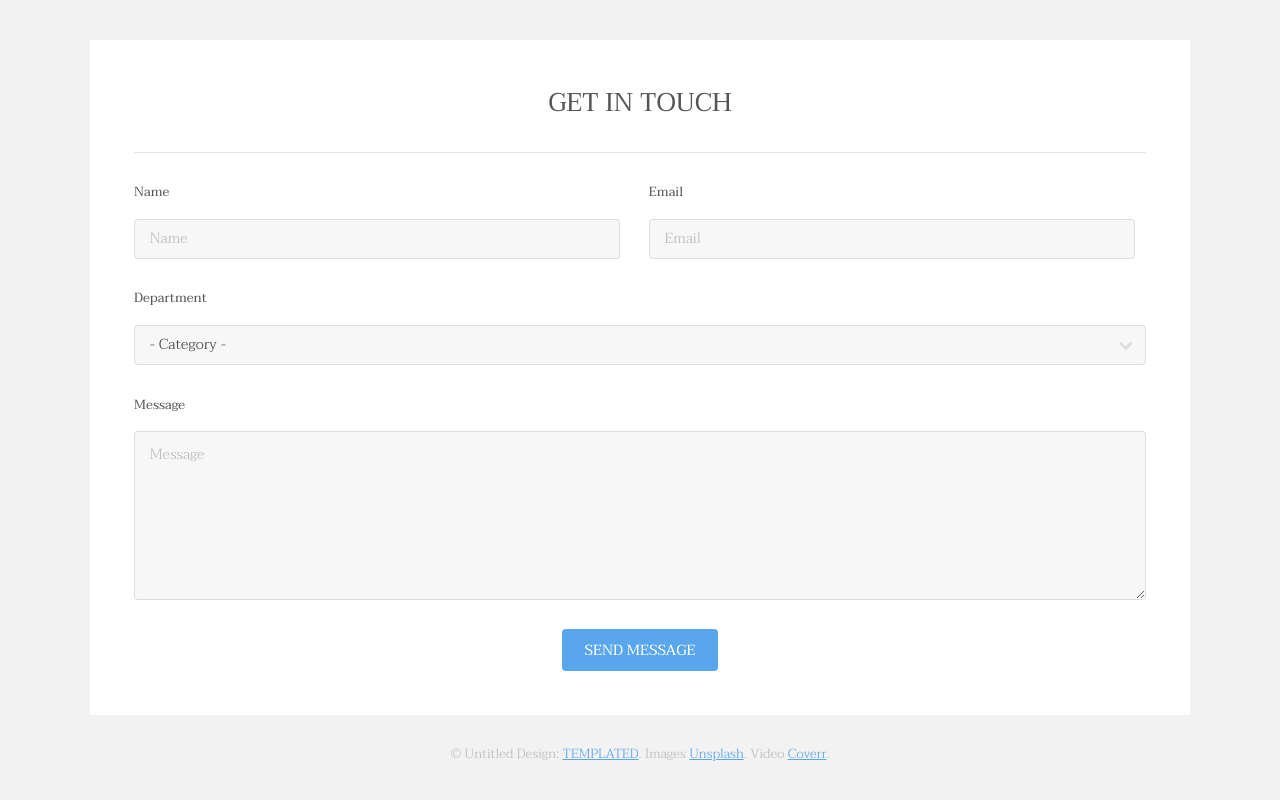
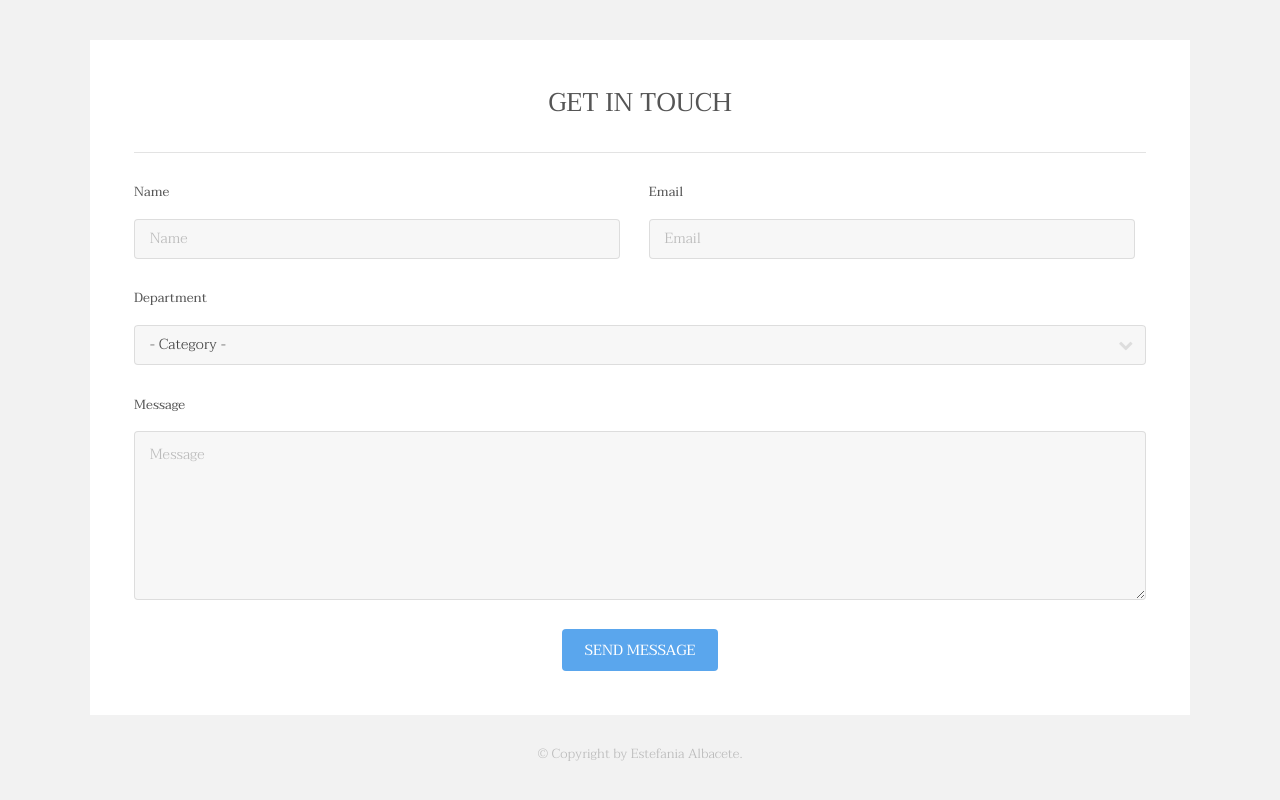
Before and after one commit to Estefania1988/04_REP_METROPOLITA, a plain HTML site: page index.html in a window 1280 px wide. Shown: the part 3231-4031 px from the top of the page. Drawn offline with Linux system fonts and the light colour scheme.

Commit message:
Cambios en el pie de página por Estefania

```diff
--- a/index.html
+++ b/index.html
@@ -194,7 +194,7 @@
 						</div>
 					</section>
 					<div class="copyright">
-						&copy; Untitled Design: <a href="https://templated.co/">TEMPLATED</a>. Images <a href="https://unsplash.com/">Unsplash</a>. Video <a href="http://coverr.co/">Coverr</a>.
+						&copy; Copyright by Estefania Albacete.
 					</div>
 				</div>
 			</footer>
```
